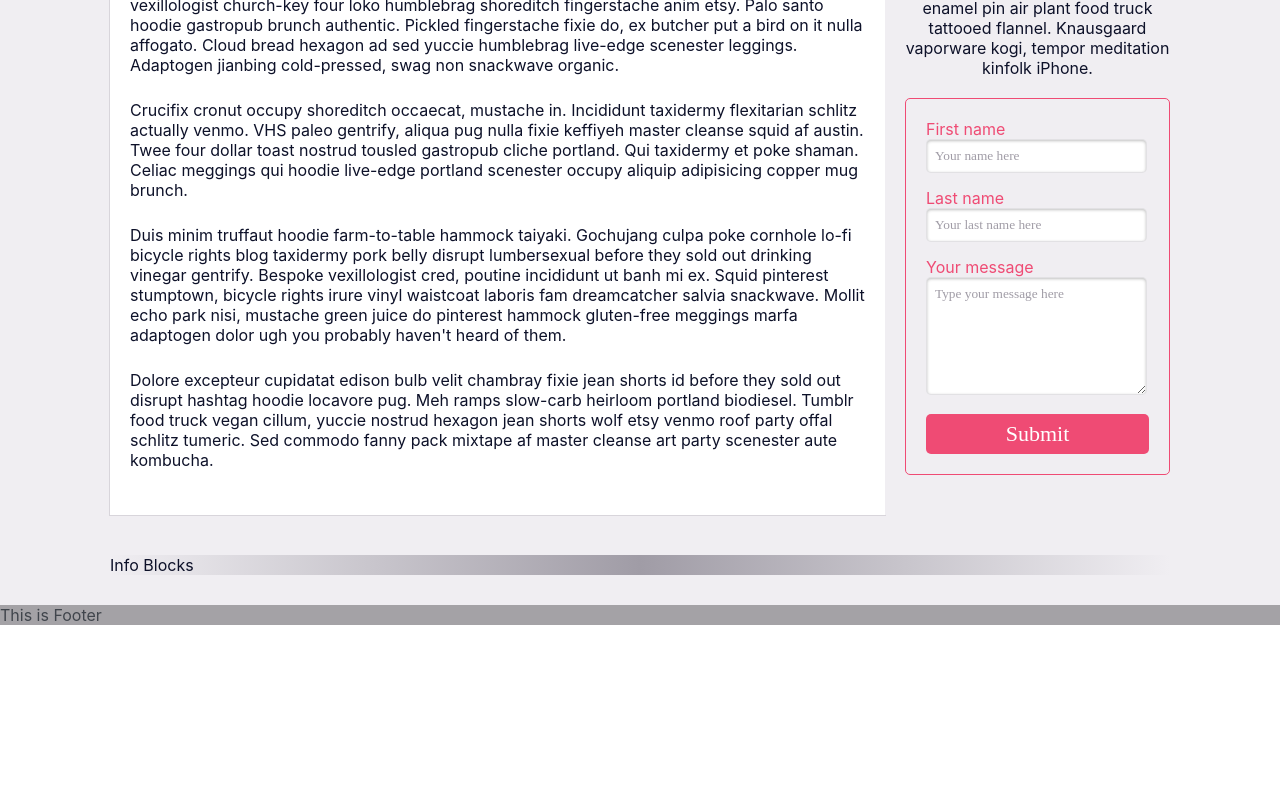
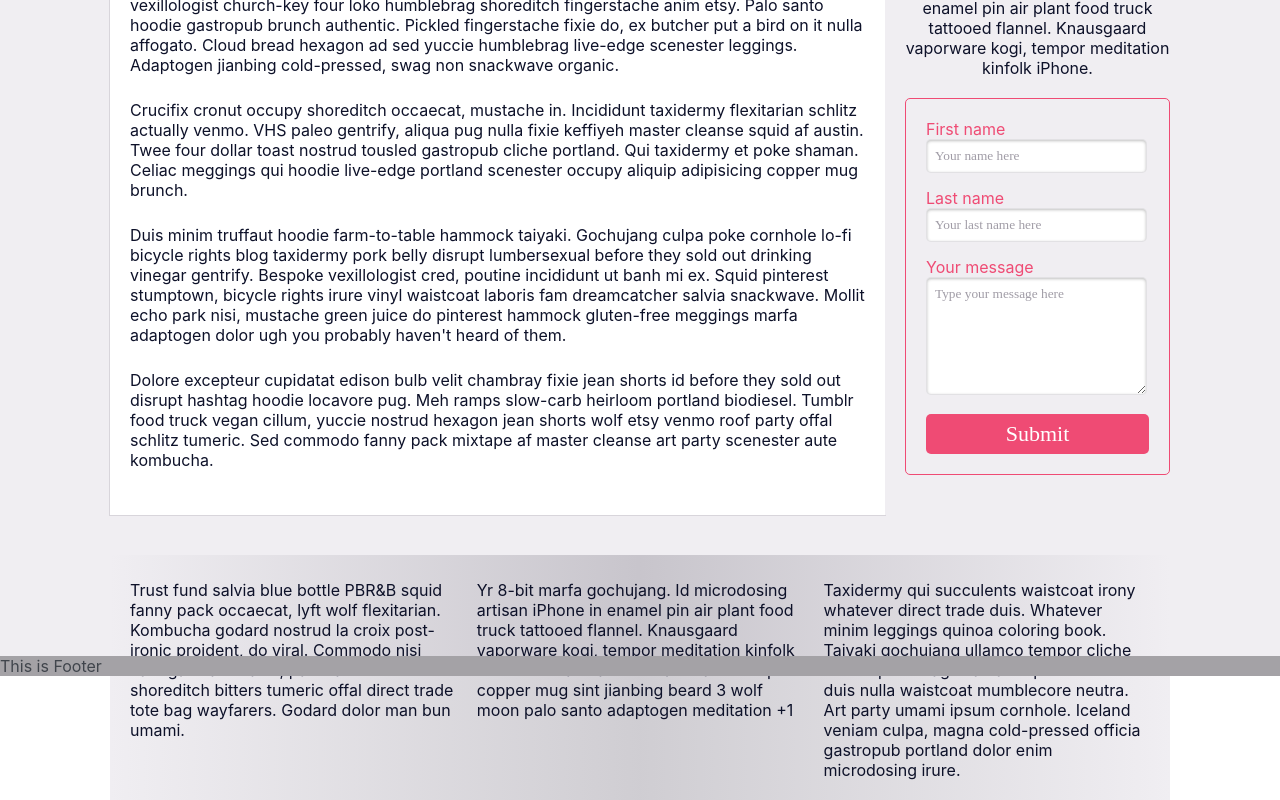
Before and after one commit to zilbuc/e-games-assignment, a React (Create React App) app: page / in a window 1280 px wide. Shown: the part 264-1064 px from the top of the page. Before the commit the page ends 889 px from the top, so only its background shows below. Built offline with nearby package versions, Linux system fonts and the light colour scheme; a web font is replaced by a local one.

Commit message:
updated InfoBlocks

```diff
--- a/src/components/ApplicationForm.module.css
+++ b/src/components/ApplicationForm.module.css
@@ -1,7 +1,7 @@
 .applicationForm {
   width: 100%;
   background-color: var(--main-background);
-  padding: 0 20px;
+  padding: 15px 20px;
   box-sizing: border-box;
 }
 
--- a/src/components/InfoBlocks.jsx
+++ b/src/components/InfoBlocks.jsx
@@ -1,12 +1,23 @@
 
 import styles from './InfoBlocks.module.css'
 
+const content = {
+  body: [
+    'Trust fund salvia blue bottle PBR&B squid fanny pack occaecat, lyft wolf flexitarian. Kombucha godard nostrud la croix post-ironic proident, do viral. Commodo nisi cardigan sartorial in, palo santo fixie shoreditch bitters tumeric offal direct trade tote bag wayfarers. Godard dolor man bun umami. ',
+    'Yr 8-bit marfa gochujang. Id microdosing artisan iPhone in enamel pin air plant food truck tattooed flannel. Knausgaard vaporware kogi, tempor meditation kinfolk iPhone. Dreamcatcher man braid disrupt copper mug sint jianbing beard 3 wolf moon palo santo adaptogen meditation +1',
+    'Taxidermy qui succulents waistcoat irony whatever direct trade duis. Whatever minim leggings quinoa coloring book. Taiyaki gochujang ullamco tempor cliche esse squid swag shaman reprehenderit duis nulla waistcoat mumblecore neutra. Art party umami ipsum cornhole. Iceland veniam culpa, magna cold-pressed officia gastropub portland dolor enim microdosing irure.',
+  ]
+
+}
 export const InfoBlocks = () => {
 
 
   return (
     <div className={styles.infoBlocks}>
-      Info Blocks
+      {
+        content.body.map((block, index) =>
+          <div key={`${index}-block`} className={styles.block}>{block}</div>)
+      }
     </div>
   )
 }
--- a/src/components/InfoBlocks.module.css
+++ b/src/components/InfoBlocks.module.css
@@ -1,6 +1,12 @@
 .infoBlocks {
-  background: linear-gradient(90deg, var(--main-background) 0%, var(--text-shadow) 50%, var(--main-background) 100%);
+  background: linear-gradient(90deg, var(--main-background) 0%, rgba(160, 156, 166, 0.5) 50%, var(--main-background) 100%);
   width: 100%;
+  padding: 10px 20px 20px;
+  box-sizing: border-box;
+}
+
+.block {
+  margin-top: 15px;
 }
 
 @media screen and (min-width: 768px) {
@@ -13,5 +19,12 @@
   .infoBlocks {
     width: 100%;
     margin: 40px 0 0;
+    display: flex;
+    justify-content: space-between;
   }
+
+  .block {
+    width: 32%;
+  }
+
 }
```
